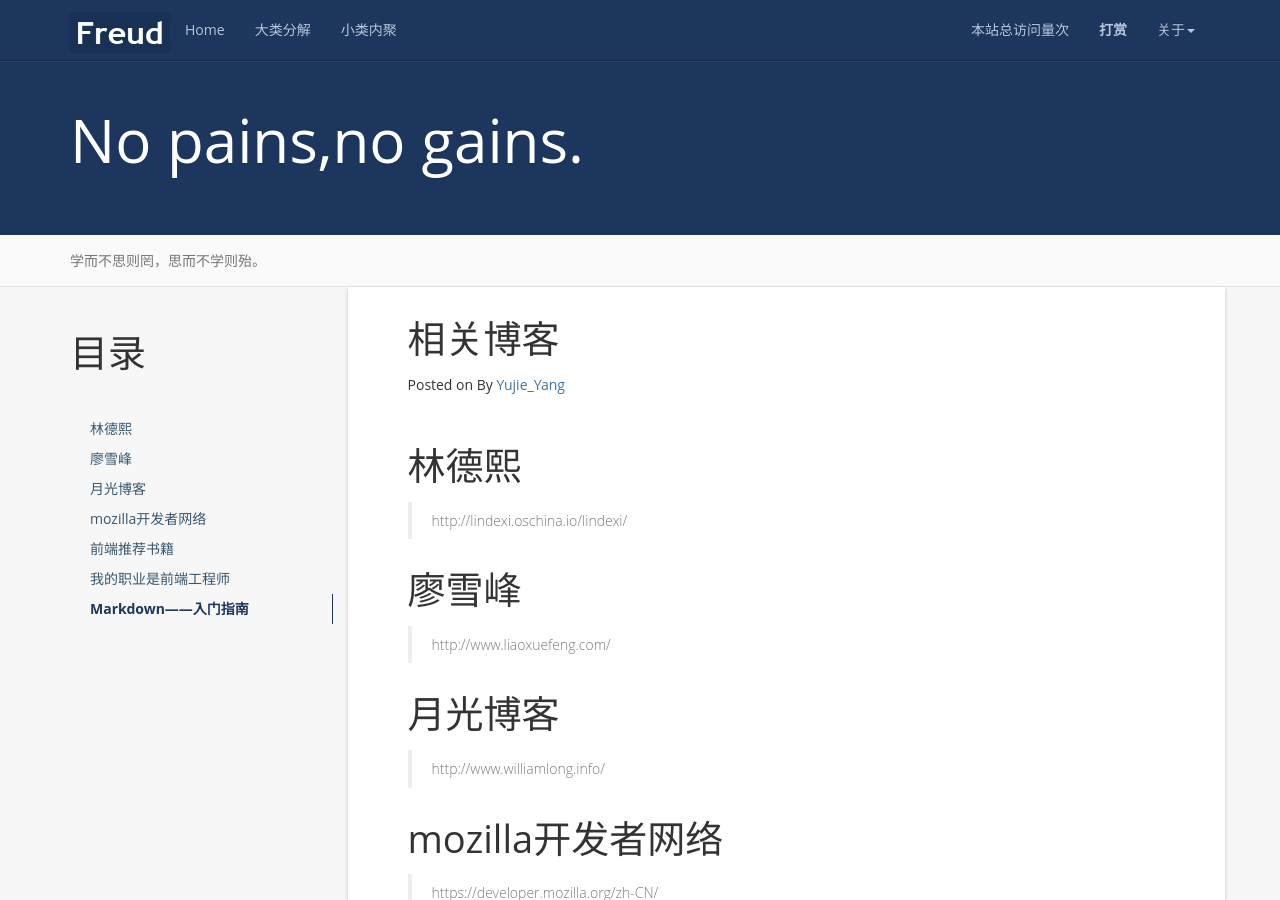
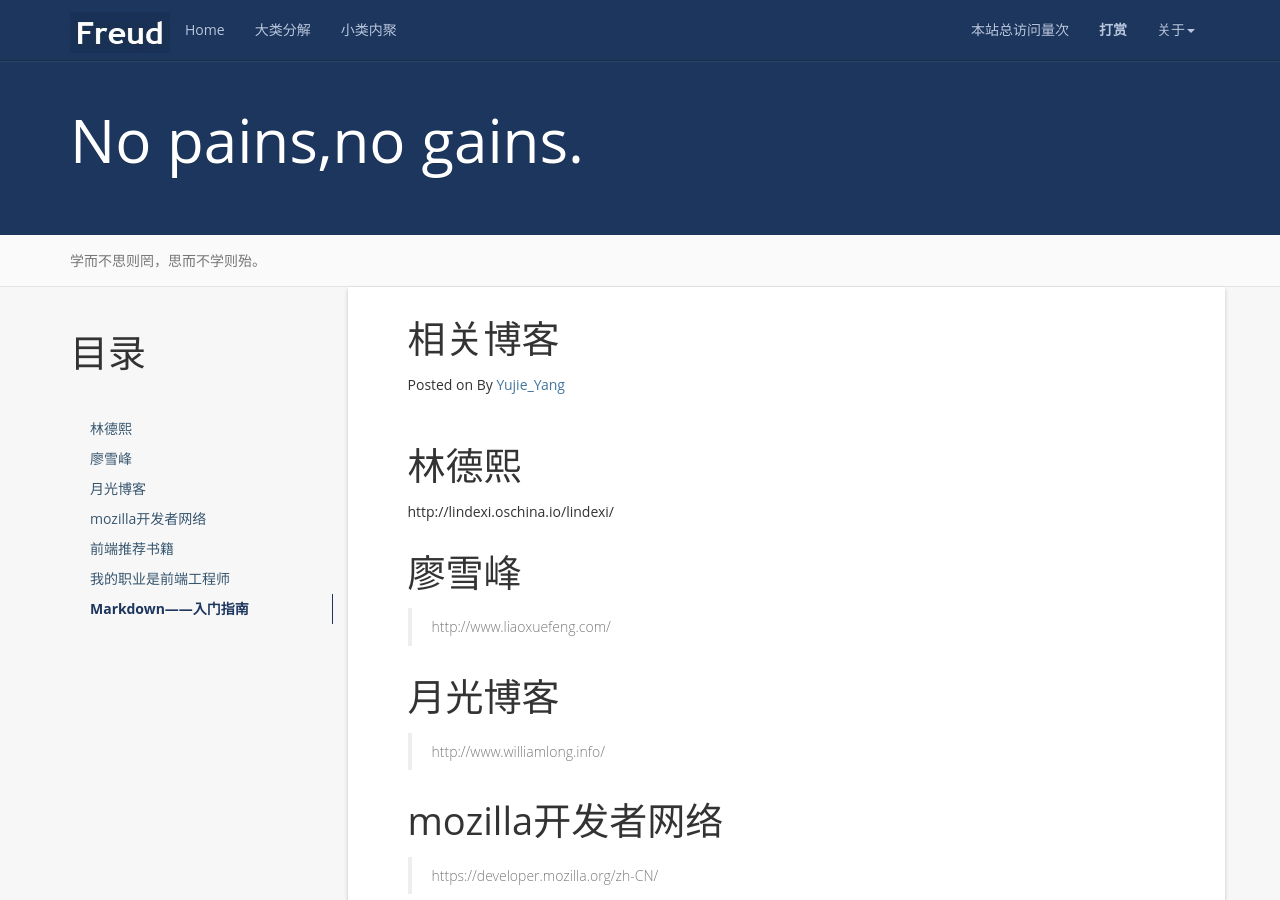
Before and after one commit to OKCthouder/Yujie_Yang, a Jekyll site: the page built from reference.md, in a window 1280 px wide and 900 px high. Built offline with Jekyll 4.4.1, drawn with Linux system fonts in a browser that asks for light colours; nearby versions of some CDN libraries; comment, search, counter and statistics services are not loaded.

Commit message:
更改推荐博客

```diff
--- a/reference.md
+++ b/reference.md
@@ -12,7 +12,7 @@ permalink: /reference/
 
 # 林德熙
 
-> http://lindexi.oschina.io/lindexi/
+http://lindexi.oschina.io/lindexi/
 
 
 
```
